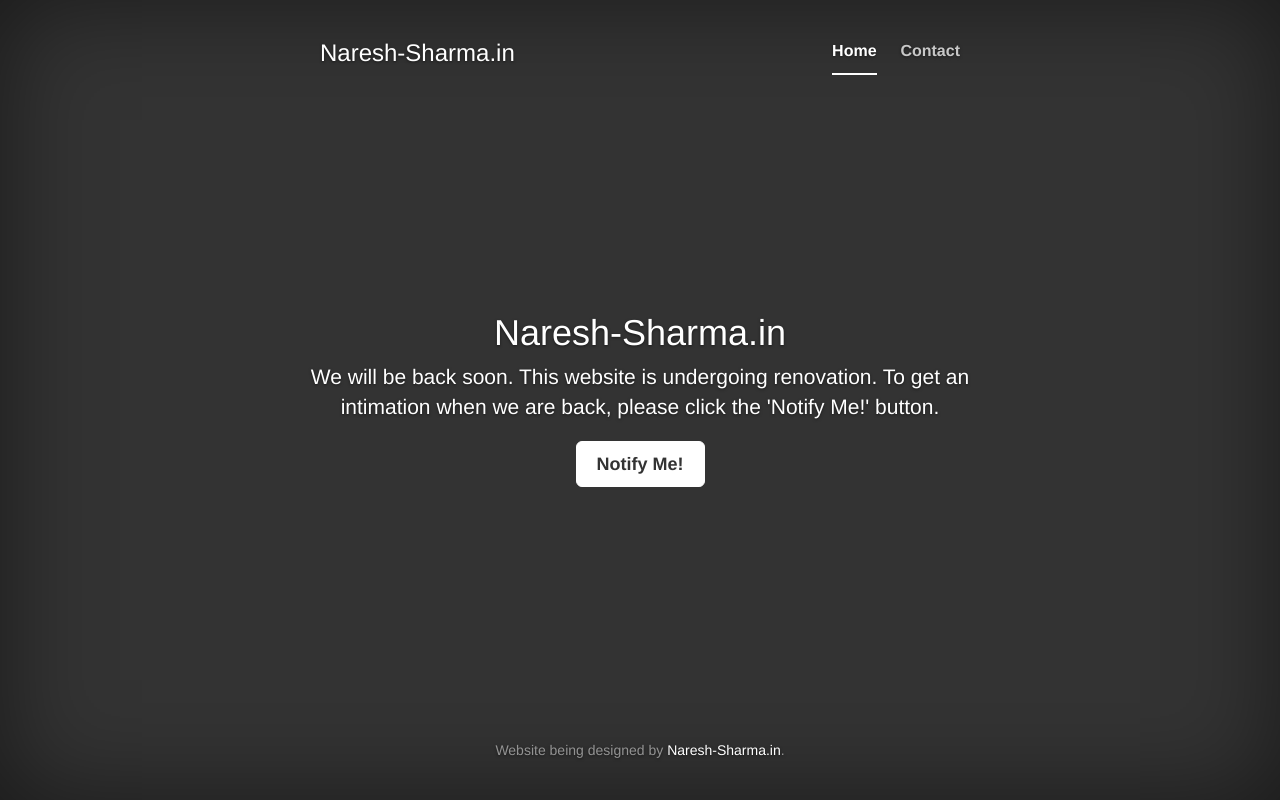
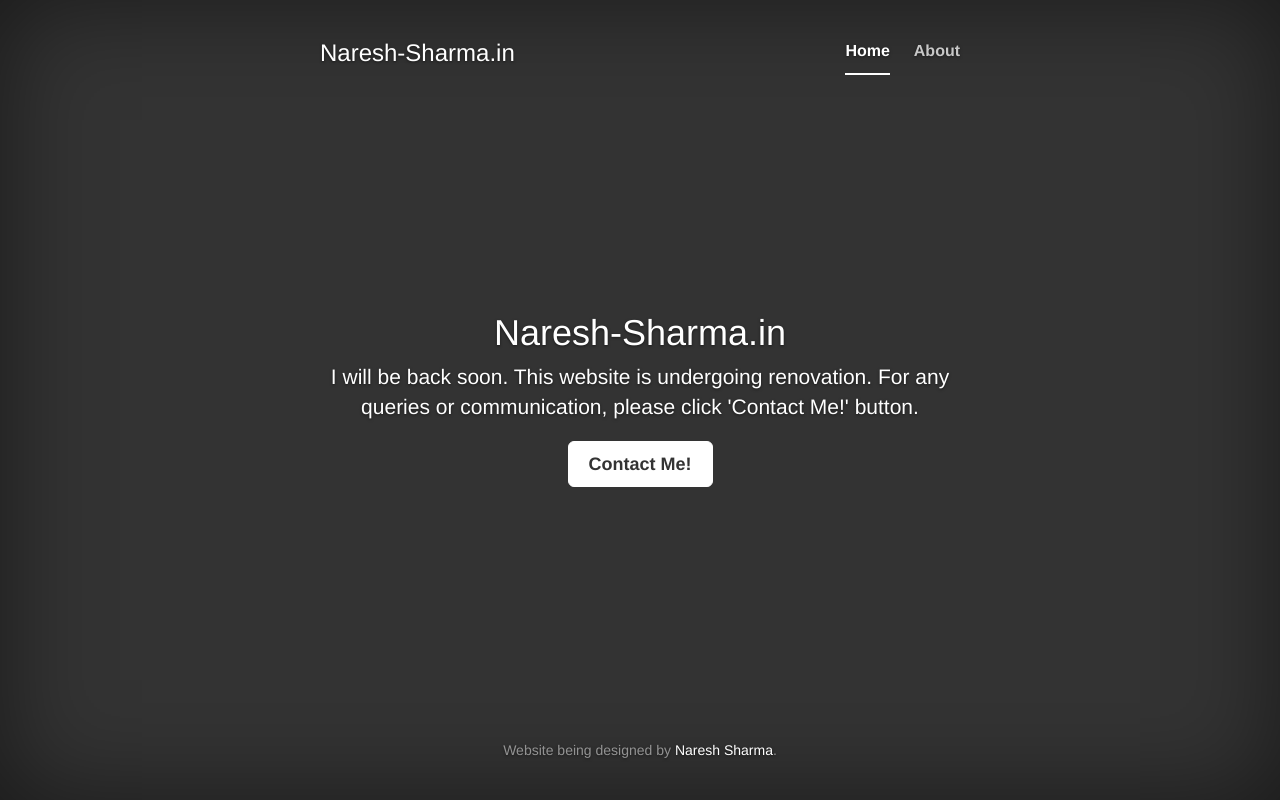
Before and after one commit to naresh3d/naresh-sharma, a plain HTML site: page index.html in a window 1280 px wide. Drawn offline with Linux system fonts and the light colour scheme.

Commit message:
l-i icon, home text

```diff
--- a/index.html
+++ b/index.html
@@ -45,7 +45,7 @@
               <nav>
                 <ul class="nav masthead-nav">
                   <li class="active"><a href="#">Home</a></li>
-                  <li><a href="mailto:contact@naresh-sharma.in?subject=Hi! Naresh&body=Hi Naresh,%0D%0A%0D%0A--Your Message Here--%0D%0A%0D%0AThanks,%0D%0A<Name> <Surname>%0D%0AMob: <Contact Number>">Contact</a></li>
+                  <li><a href="/resume" target="_blank">About</a></li>
                 </ul>
               </nav>
             </div>
@@ -53,15 +53,15 @@
 
           <div class="inner cover">
             <h1 class="cover-heading">Naresh-Sharma.in</h1>
-            <p class="lead">We will be back soon. This website is undergoing renovation. To get an intimation when we are back, please click the 'Notify Me!' button.</p>
+            <p class="lead">I will be back soon. This website is undergoing renovation. For any queries or communication, please click 'Contact Me!' button.</p>
             <p class="lead">
-              <a  href="mailto:contact@naresh-sharma.in?subject=Naresh-Sharma.in - Notify Me.&body=Hi,%0D%0A%0D%0APlease send me a notification mail when your website Naresh-Sharma.in is up.%0D%0A%0D%0AThanks,%0D%0A<Name> <Surname>%0D%0AMob: <Contact Number>" class="btn btn-lg btn-default">Notify Me!</a>
+              <a  href="mailto:contact@naresh-sharma.in?subject=Hi! Naresh&body=Hi Naresh,%0D%0A%0D%0A--Your Message Here--%0D%0A%0D%0AThanks,%0D%0A<Name> <Surname>%0D%0AMob: <Contact Number>" class="btn btn-lg btn-default">Contact Me!</a>
             </p>
           </div>
 
           <div class="mastfoot">
             <div class="inner">
-              <p>Website being designed by <a href="http://www.naresh-sharma.in" target="_blank">Naresh-Sharma.in</a>.</p>
+              <p>Website being designed by <a href="http://www.naresh-sharma.in/resume" target="_blank">Naresh Sharma</a>.</p>
             </div>
           </div>
 
```
Also changed, not shown: resume/index.html (+4 -1 lines), assets/img/linkedin-icon.png (added).
